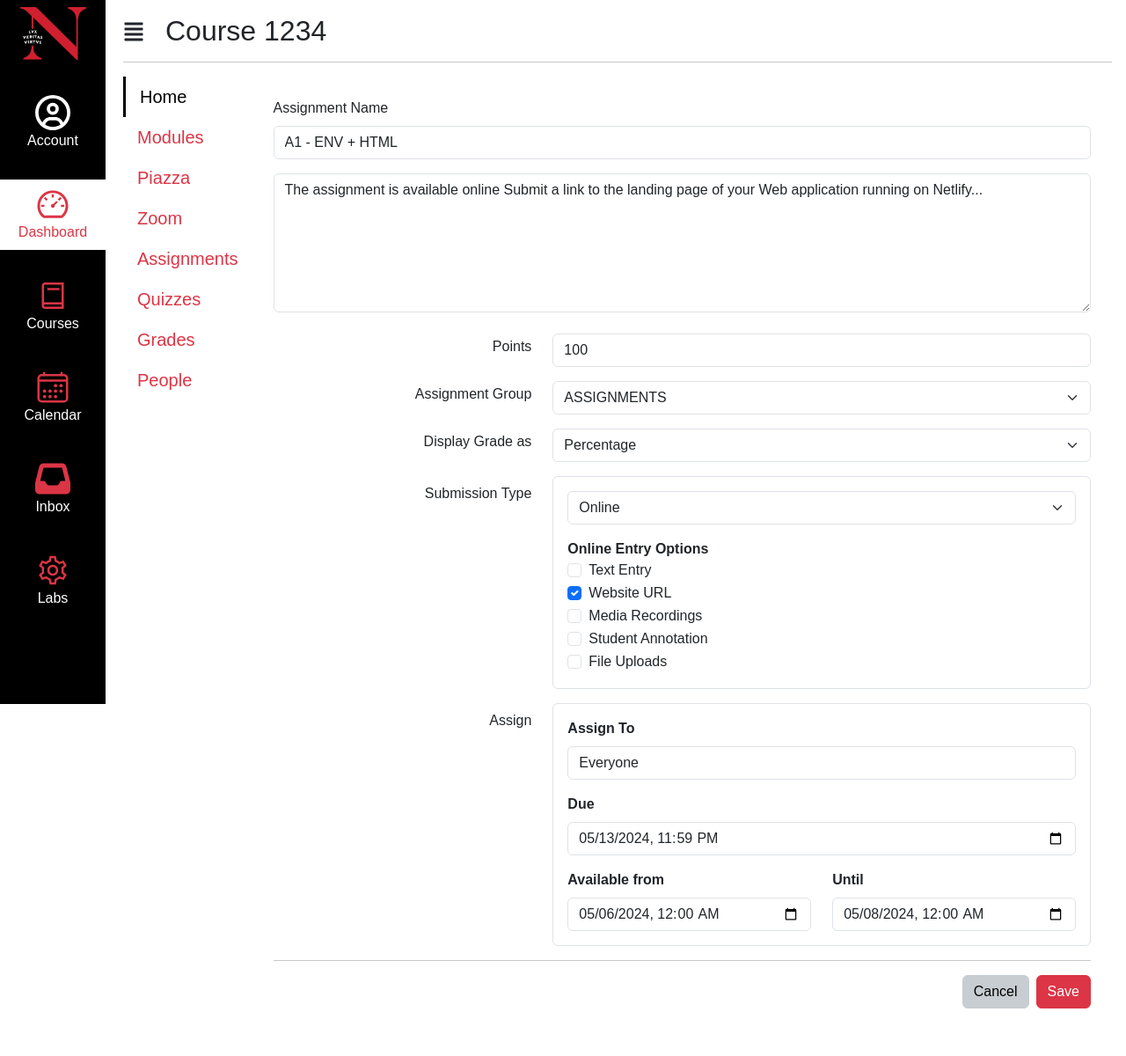
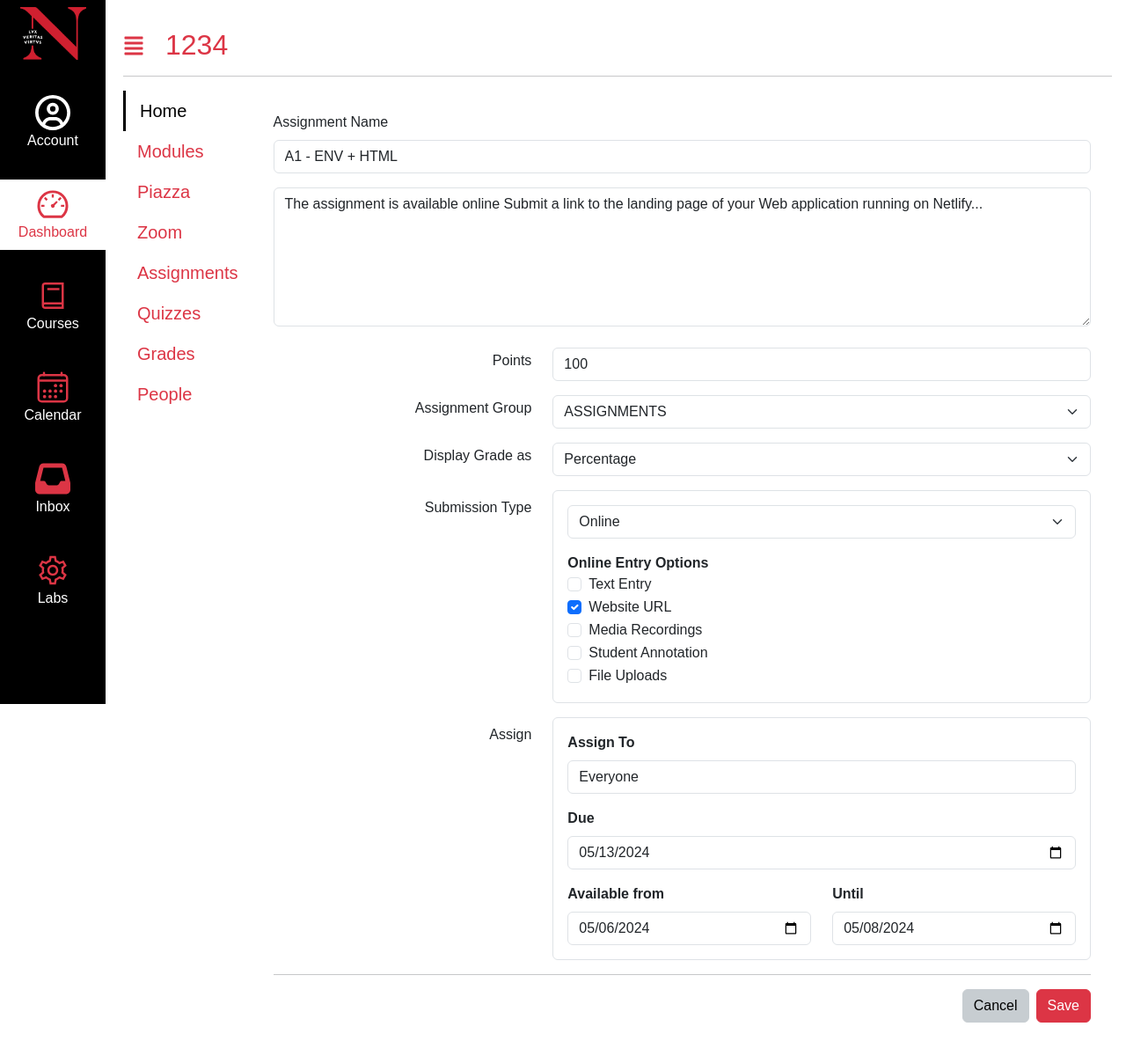
Before and after one commit to carynd/kambaz-next-js, a Next.js app: page /Courses/1234/Assignments/123 in a window 1280 px wide. Shown: the whole page at 88% size. Built offline with nearby package versions, Linux system fonts and the light colour scheme.

Commit message:
fixed some spacing issues

```diff
--- a/src/app/(Kambaz)/Courses/[cid]/Assignments/[aid]/page.tsx
+++ b/src/app/(Kambaz)/Courses/[cid]/Assignments/[aid]/page.tsx
@@ -89,19 +89,19 @@ export default function AssignmentEditor() {
             </FormGroup>
             <FormGroup className="mb-3">
               <FormLabel htmlFor="wd-due-date"><strong>Due</strong></FormLabel>
-              <FormControl type="datetime-local" defaultValue="2024-05-13T23:59" id="wd-due-date" />
+              <FormControl type="date" defaultValue="2024-05-13" id="wd-due-date" />
             </FormGroup>
             <Row>
               <Col>
                 <FormGroup>
                   <FormLabel htmlFor="wd-available-from"><strong>Available from</strong></FormLabel>
-                  <FormControl type="datetime-local" defaultValue="2024-05-06T00:00" id="wd-available-from" />
+                  <FormControl type="date" defaultValue="2024-05-06" id="wd-available-from" />
                 </FormGroup>
               </Col>
               <Col>
                 <FormGroup>
                   <FormLabel htmlFor="wd-available-until"><strong>Until</strong></FormLabel>
-                  <FormControl type="datetime-local" id="wd-available-until" defaultValue="2024-05-08T00:00" />
+                   <FormControl type="date" id="wd-available-until" defaultValue="2024-05-08" />
                 </FormGroup>
               </Col>
             </Row>
--- a/src/app/(Kambaz)/Courses/[cid]/Assignments/page.tsx
+++ b/src/app/(Kambaz)/Courses/[cid]/Assignments/page.tsx
@@ -9,7 +9,11 @@ import AssignmentsControls from "./AssignmentsControls";
 export default function Assignments() {
   return (
     <div id="wd-assignments">
-      <AssignmentsControls />
+
+     <div className="mb-4">
+        <AssignmentsControls />
+      </div>
+
 
       <ListGroup className="rounded-0" id="wd-modules">
         <ListGroupItem className="p-3 bg-light d-flex justify-content-between align-items-center">
--- a/src/app/(Kambaz)/Courses/[cid]/layout.tsx
+++ b/src/app/(Kambaz)/Courses/[cid]/layout.tsx
@@ -1,6 +1,7 @@
 import { ReactNode } from "react";
 import CourseNavigation from "./Navigation";
 import { FaAlignJustify } from "react-icons/fa";
+import MobileHeader from "./MobileHeader";
 export default async function CoursesLayout({
   children,
   params,
@@ -8,9 +9,12 @@ export default async function CoursesLayout({
   const { cid } = await params;
   return (
     <div id="wd-courses">
-    <h2 className="text">
-      <FaAlignJustify className="me-4 fs-4 mb-1" />
-      Course {cid} </h2> <hr />
+    <h2 className="text-danger d-none d-md-block mt-3">
+        <FaAlignJustify className="me-4 fs-4 mb-1" />
+        {cid}
+      </h2>
+      <hr className="d-none d-md-block" />
+
 
   <div className="d-flex">
     <div className="d-none d-md-block">
```
Also changed, not shown: src/app/(Kambaz)/styles.css (line endings or trailing spaces).
